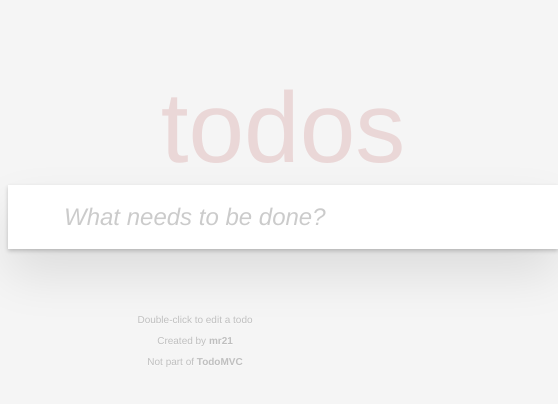
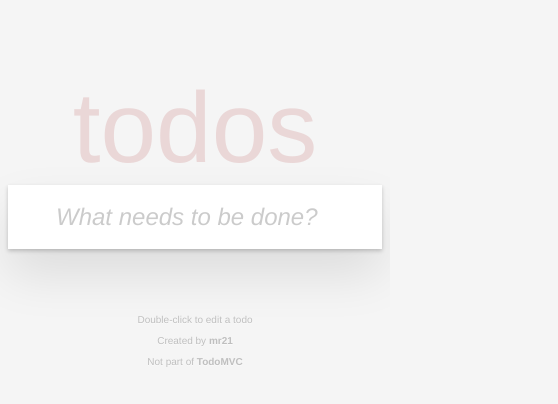
Before and after one commit to mr21/todomvc-vanilla, a plain HTML site: page index.html in a window 390 px wide. Shown: the whole page, 558 px wide, since content can reach past the window. Drawn offline with Linux system fonts and the light colour scheme.

Commit message:
responsive

```diff
--- a/index.html
+++ b/index.html
@@ -32,7 +32,7 @@ body {
   text-decoration: none;
 }
 .todomvc {
-	width: 550px;
+	max-width: 550px;
 }
 
 /* ......................................................................... */
@@ -366,7 +366,7 @@ class TodoMVC {
 	_onclickClear() {
 		Object.entries( this.data ).forEach( kv => {
 			if ( kv[ 1 ].done ) {
-			delete this.data[ kv[ 0 ] ];
+				delete this.data[ kv[ 0 ] ];
 			}
 		} );
 	}
--- a/src/todomvc.css
+++ b/src/todomvc.css
@@ -1,5 +1,5 @@
 .todomvc {
-	width: 550px;
+	max-width: 550px;
 }
 
 /* ......................................................................... */
```
